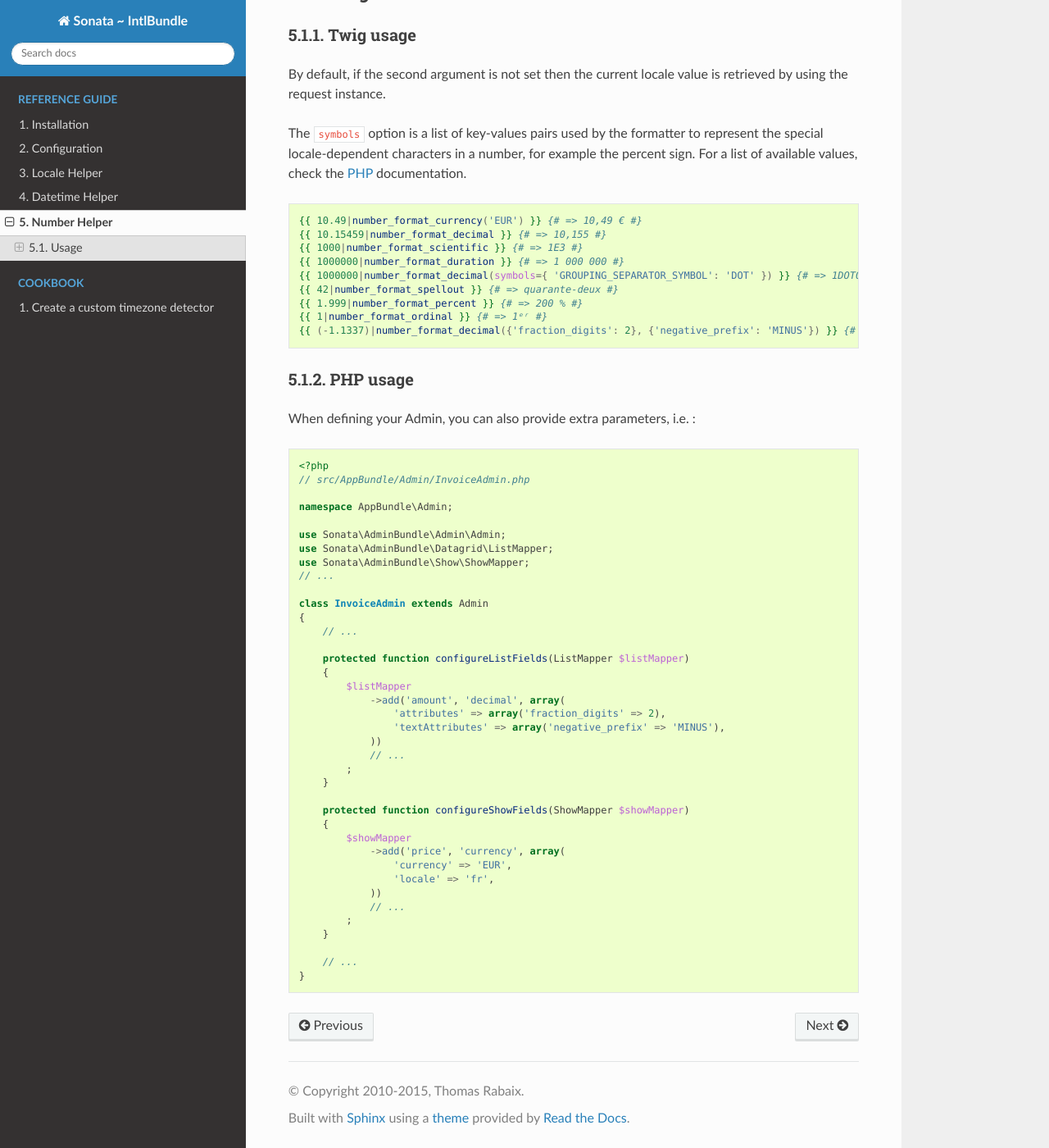
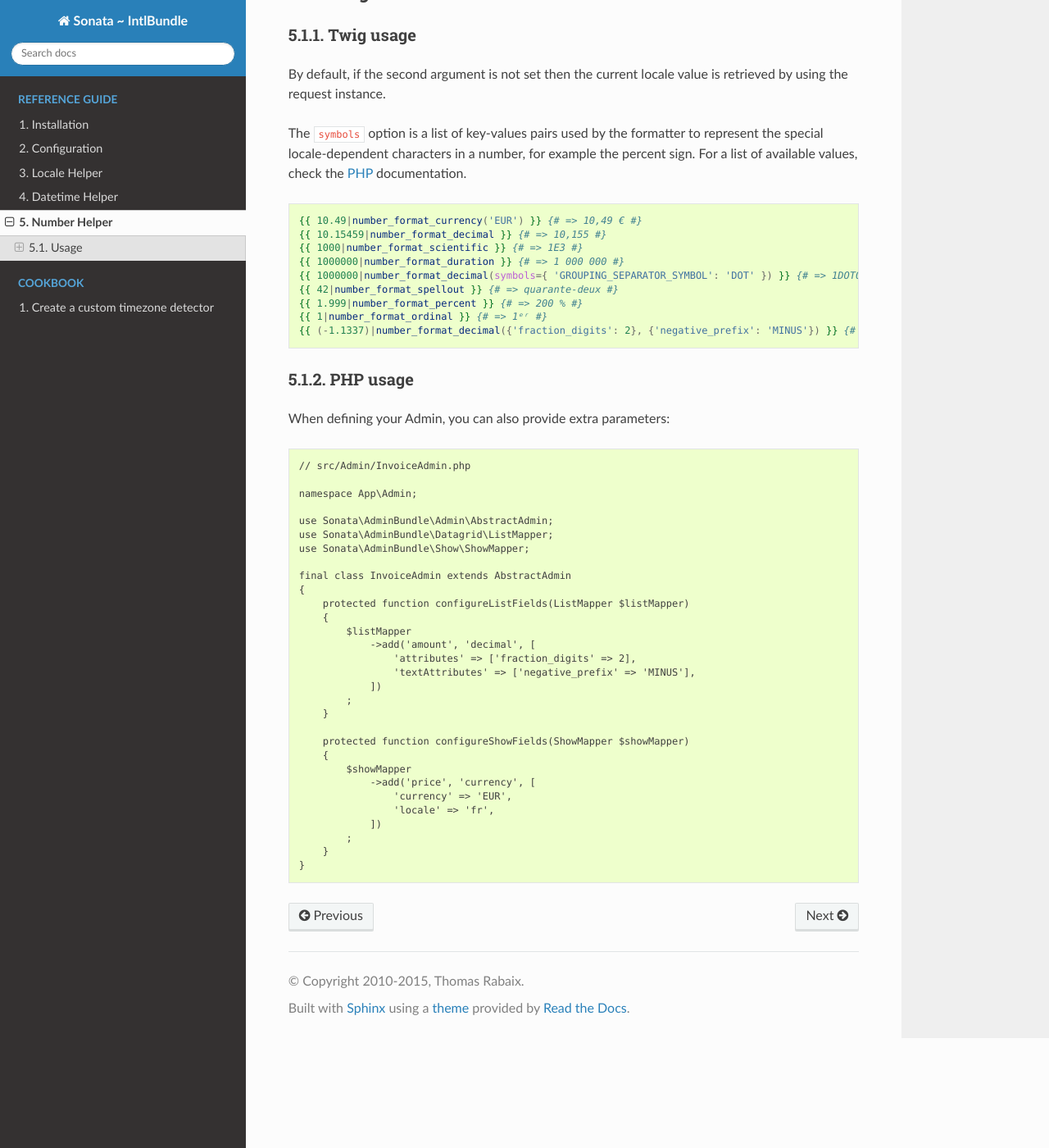
Before and after one commit to sonata-project/SonataIntlBundle, a Sphinx documentation site: the page built from docs/reference/number.rst, in a window 1280 px wide and 1400 px high, scrolled down 410 px. Shown: the whole window at 82% size. Built offline with Sphinx 7.4.7 and the Read the Docs theme 2.0.0, drawn with Linux system fonts in a browser that asks for light colours.

Commit message:
[Docs] big cleanup

```diff
--- a/docs/reference/configuration.rst
+++ b/docs/reference/configuration.rst
@@ -23,7 +23,7 @@ configure the locale / timezone mapping in the configuration:
 
     .. code-block:: yaml
 
-        # app/config/config.yml
+        # config/packages/sonata_intl.yaml
 
         sonata_intl:
             timezone:
@@ -41,7 +41,7 @@ can change the order in the configuration:
 
     .. code-block:: yaml
 
-        # app/config/config.yml
+        # config/packages/sonata_intl.yaml
 
         sonata_intl:
             timezone:
@@ -65,7 +65,7 @@ You can override this default timezone in the configuration:
 
     .. code-block:: yaml
 
-        # app/config/config.yml
+        # config/packages/sonata_intl.yaml
 
         sonata_intl:
             timezone:
--- a/docs/reference/number.rst
+++ b/docs/reference/number.rst
@@ -40,45 +40,35 @@ For a list of available values, check the PHP_ documentation.
 PHP usage
 ^^^^^^^^^
 
-When defining your Admin, you can also provide extra parameters, i.e. :
+When defining your Admin, you can also provide extra parameters::
 
-.. code-block:: php
+    // src/Admin/InvoiceAdmin.php
 
-    <?php
-    // src/AppBundle/Admin/InvoiceAdmin.php
+    namespace App\Admin;
 
-    namespace AppBundle\Admin;
-
-    use Sonata\AdminBundle\Admin\Admin;
+    use Sonata\AdminBundle\Admin\AbstractAdmin;
     use Sonata\AdminBundle\Datagrid\ListMapper;
     use Sonata\AdminBundle\Show\ShowMapper;
-    // ...
 
-    class InvoiceAdmin extends Admin
+    final class InvoiceAdmin extends AbstractAdmin
     {
-        // ...
-
         protected function configureListFields(ListMapper $listMapper)
         {
             $listMapper
-                ->add('amount', 'decimal', array(
-                    'attributes' => array('fraction_digits' => 2),
-                    'textAttributes' => array('negative_prefix' => 'MINUS'),
-                ))
-                // ...
+                ->add('amount', 'decimal', [
+                    'attributes' => ['fraction_digits' => 2],
+                    'textAttributes' => ['negative_prefix' => 'MINUS'],
+                ])
             ;
         }
 
         protected function configureShowFields(ShowMapper $showMapper)
         {
             $showMapper
-                ->add('price', 'currency', array(
+                ->add('price', 'currency', [
                     'currency' => 'EUR',
                     'locale' => 'fr',
-                ))
-                // ...
+                ])
             ;
         }
-
-        // ...
     }
```
Also changed, not shown: docs/cookbook/create_custom_timezone_detector.rst (+7 -4 lines), docs/reference/datetime.rst (+8 -17 lines), docs/reference/installation.rst (+2 -26 lines).
